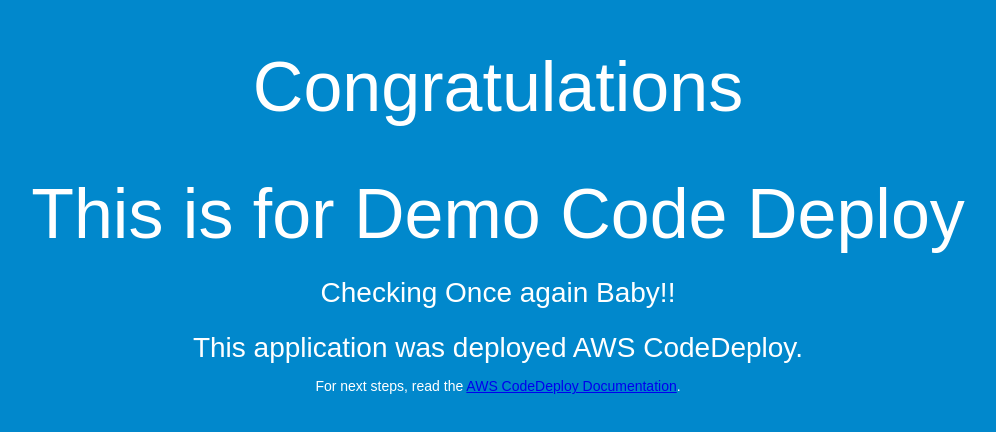
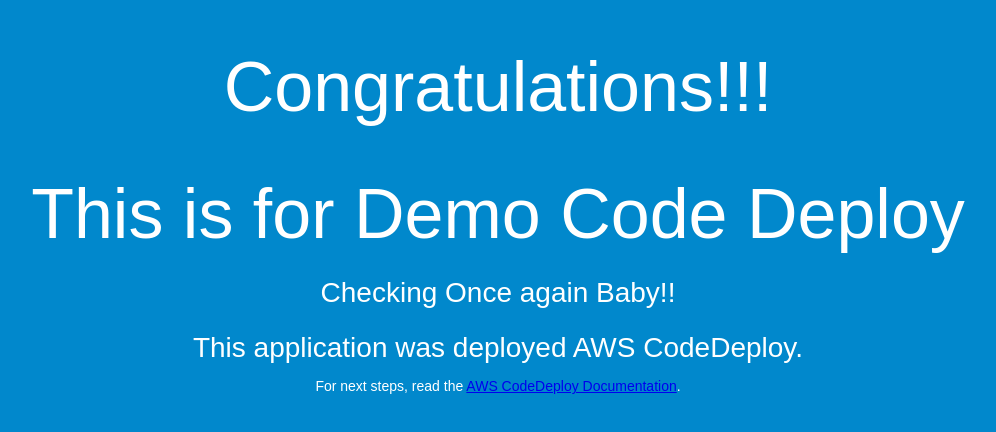
Before and after one commit to abhinaya04/AWSCodeDeploy, a plain HTML site: page index.html in a window 1280 px wide. Shown: the whole page, without its empty margins (142-1138 px from the left). Drawn offline with Linux system fonts and the light colour scheme.

```diff
--- a/index.html
+++ b/index.html
@@ -26,7 +26,7 @@
 </head>
 <body>
   <div align="center">
-    <h1>Congratulations</h1>
+    <h1>Congratulations!!!</h1>
     <h1>This is for Demo Code Deploy</h1>
     <h2> Checking Once again Baby!! </h2>
     <h2>This application was deployed AWS CodeDeploy.</h2>
```
